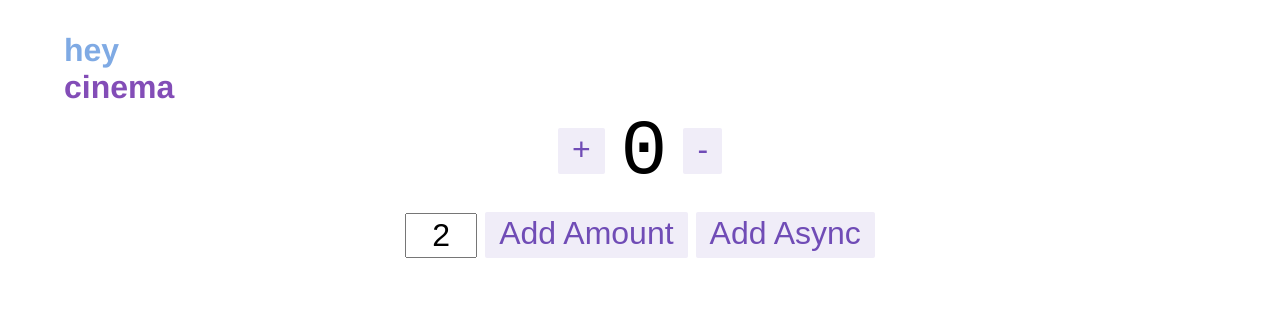
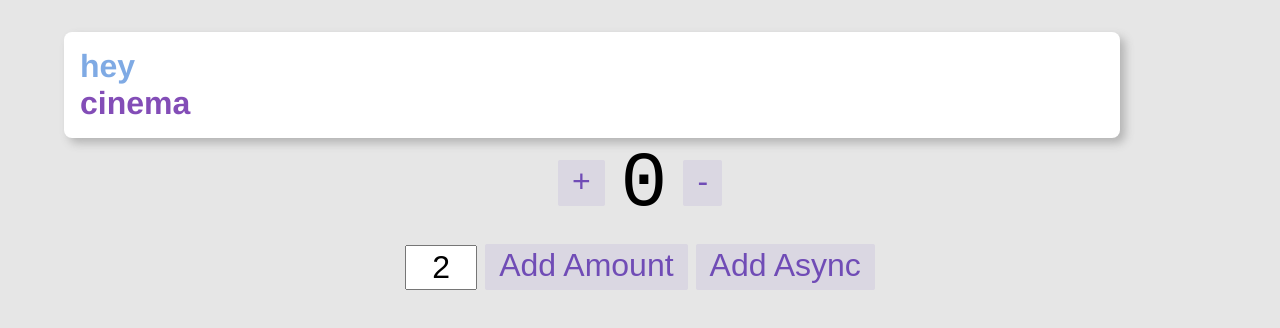
Before and after one commit to mickeypuri/moviedemo, a React (Create React App) app: page / in a window 1280 px wide. Shown: the top 328 px of the page. Built offline with nearby package versions, Linux system fonts and the light colour scheme.

Commit message:
get the colors and shadows on the header to match

```diff
--- a/src/common-components/header/header.module.css
+++ b/src/common-components/header/header.module.css
@@ -10,7 +10,11 @@
 .main {
     margin-left: 2em;
     margin-top: 1em;
+    padding: 0.5em;
     width: 80%;
     font-size: 4vh;
     font-weight: bold;
+    border-radius: 0.25em;
+    background-color: white;
+    box-shadow: 5px 5px 10px #b3b3b3;
 }
--- a/src/index.css
+++ b/src/index.css
@@ -5,6 +5,7 @@ body {
   -moz-osx-font-smoothing: grayscale;
   font-size: 16px;
   font-weight: 100;
+  background-color: #e6e6e6;
 }
 
 h1 {
```
